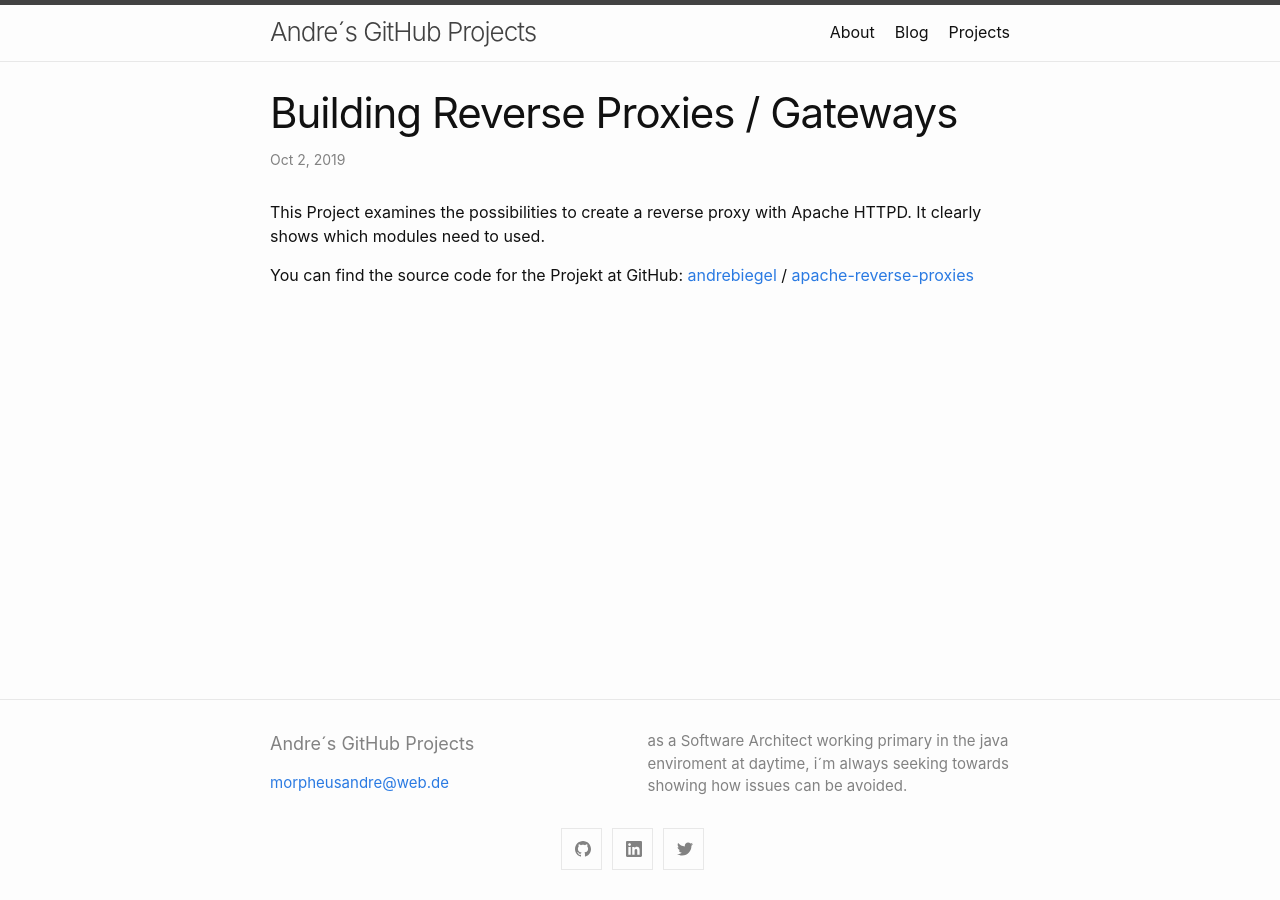
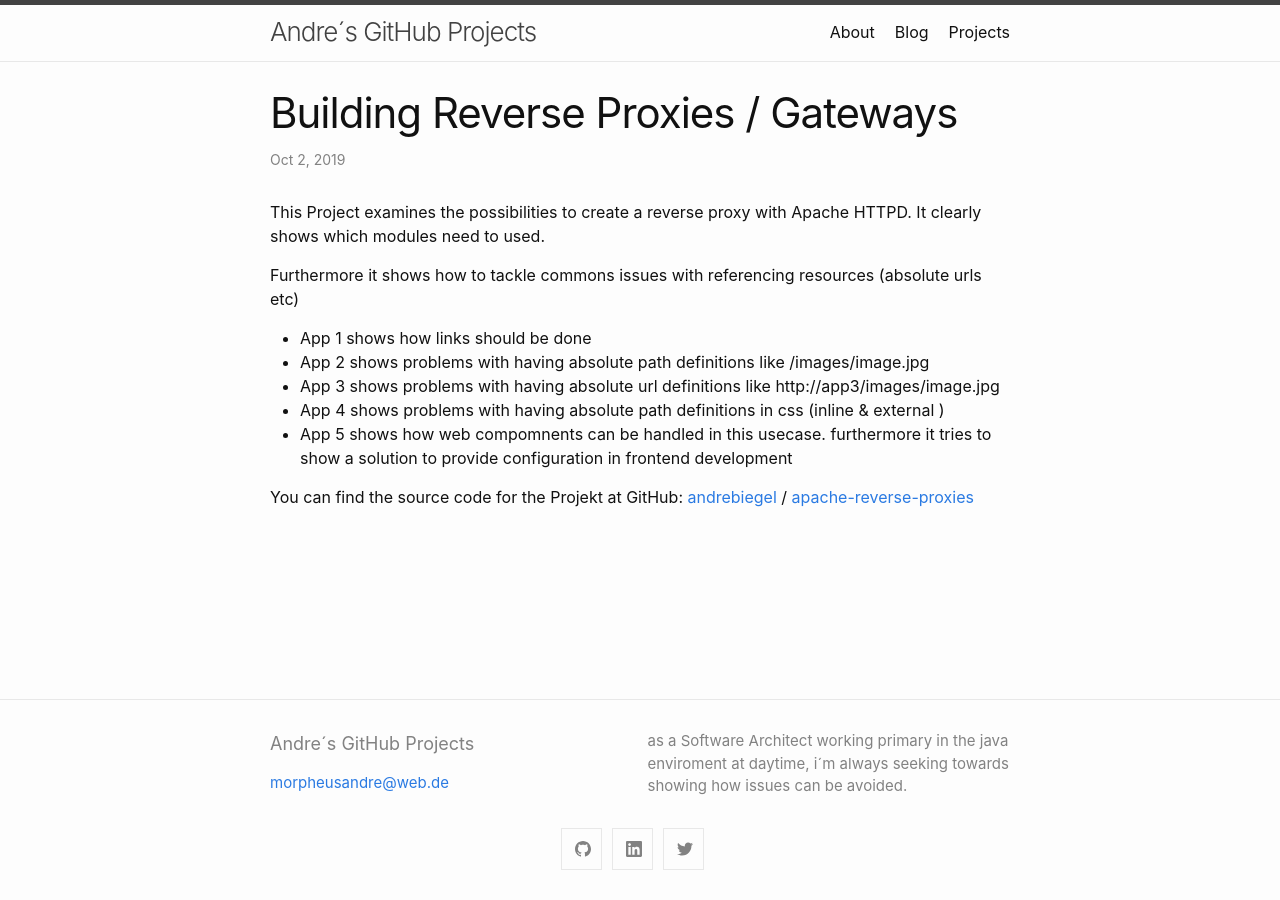
Before and after one commit to andrebiegel/andrebiegel.github.io, a Jekyll site: the page built from _posts/2019-10-02-reverse-proxies-with-httpd.md, in a window 1280 px wide. Built offline with Jekyll 4.4.1, drawn with Linux system fonts in a browser that asks for light colours.

Commit message:
description enhanced

```diff
--- a/_posts/2019-10-02-reverse-proxies-with-httpd.md
+++ b/_posts/2019-10-02-reverse-proxies-with-httpd.md
@@ -10,6 +10,16 @@ github_url: https://github.com/andrebiegel/apache-reverse-proxies
 
 This Project examines the possibilities to create a reverse proxy with Apache HTTPD. It clearly shows which modules need to used.
 
+Furthermore it shows how to tackle commons issues with referencing resources (absolute urls etc)
+
+* App 1 shows how links should be done
+* App 2 shows problems with having absolute path definitions like /images/image.jpg
+* App 3 shows problems with having absolute url definitions like http://app3/images/image.jpg
+* App 4 shows problems with having absolute path definitions in css  (inline  & external )
+* App 5  shows how web compomnents can be handled in this usecase. furthermore it tries to show a solution to provide configuration in frontend development
+
+
+
 
 You can find the source code for the Projekt at GitHub:
 [andrebiegel](https://github.com/andrebiegel) / [apache-reverse-proxies](https://github.com/andrebiegel/apache-reverse-proxies)
```
